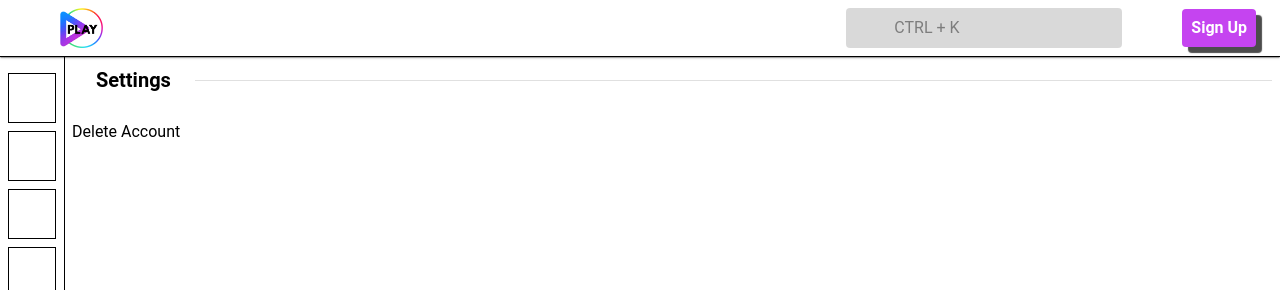
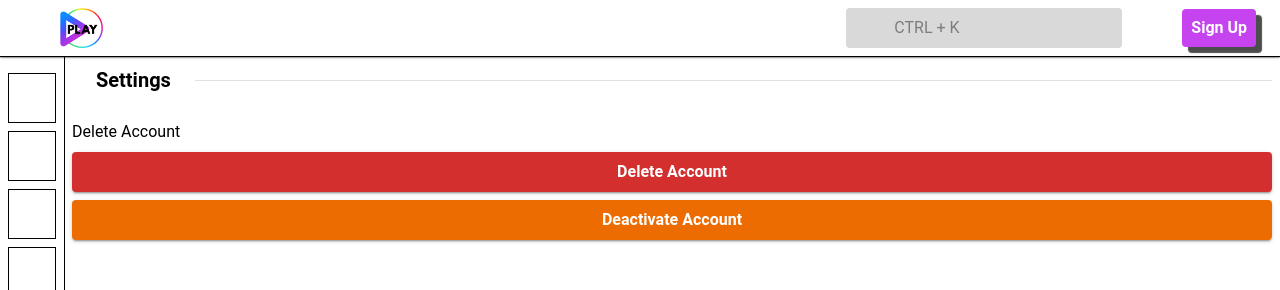
Before and after one commit to s3nsh1-dev/fullstack-primary, a React (Vite) app in the folder client/: page /setting in a window 1280 px wide. Shown: the top 290 px of the page. Built offline with nearby package versions, Linux system fonts and the light colour scheme; no server answers; some icons are missing.

Commit message:
UI Buttons

```diff
--- a/client/src/components/setting/DeactivateUser.tsx
+++ b/client/src/components/setting/DeactivateUser.tsx
@@ -1,7 +1,14 @@
 import Box from "@mui/material/Box";
+import Button from "@mui/material/Button";
 
 const DeactivateUser = () => {
-  return <Box>Deactivate User</Box>;
+  return (
+    <Box>
+      <Button variant="contained" color="warning" fullWidth>
+        Deactivate Account
+      </Button>
+    </Box>
+  );
 };
 
 export default DeactivateUser;
--- a/client/src/components/setting/DeleteUser.tsx
+++ b/client/src/components/setting/DeleteUser.tsx
@@ -1,7 +1,14 @@
 import Box from "@mui/material/Box";
+import Button from "@mui/material/Button";
 
 const DeleteUser = () => {
-  return <Box>Delete User</Box>;
+  return (
+    <Box>
+      <Button variant="contained" color="error" fullWidth>
+        Delete Account
+      </Button>
+    </Box>
+  );
 };
 
 export default DeleteUser;
--- a/client/src/pages/Settings.tsx
+++ b/client/src/pages/Settings.tsx
@@ -1,12 +1,16 @@
 import SettingsOutlinedIcon from "@mui/icons-material/SettingsOutlined";
 import Stack from "@mui/material/Stack";
 import HomeTabTitles from "../components/ui-components/HomeTabTitles";
+import DeleteUser from "../components/setting/DeleteUser";
+import DeactivateUser from "../components/setting/DeactivateUser";
 
 const Settings = () => {
   return (
     <Stack p={1} gap={1}>
       <HomeTabTitles text="Settings" icon={<SettingsOutlinedIcon />} />
       Delete Account
+      <DeleteUser />
+      <DeactivateUser />
     </Stack>
   );
 };
```
Also changed, not shown: client/src/components/ui-components/BasicModal.tsx (added, +7 -0 lines).
